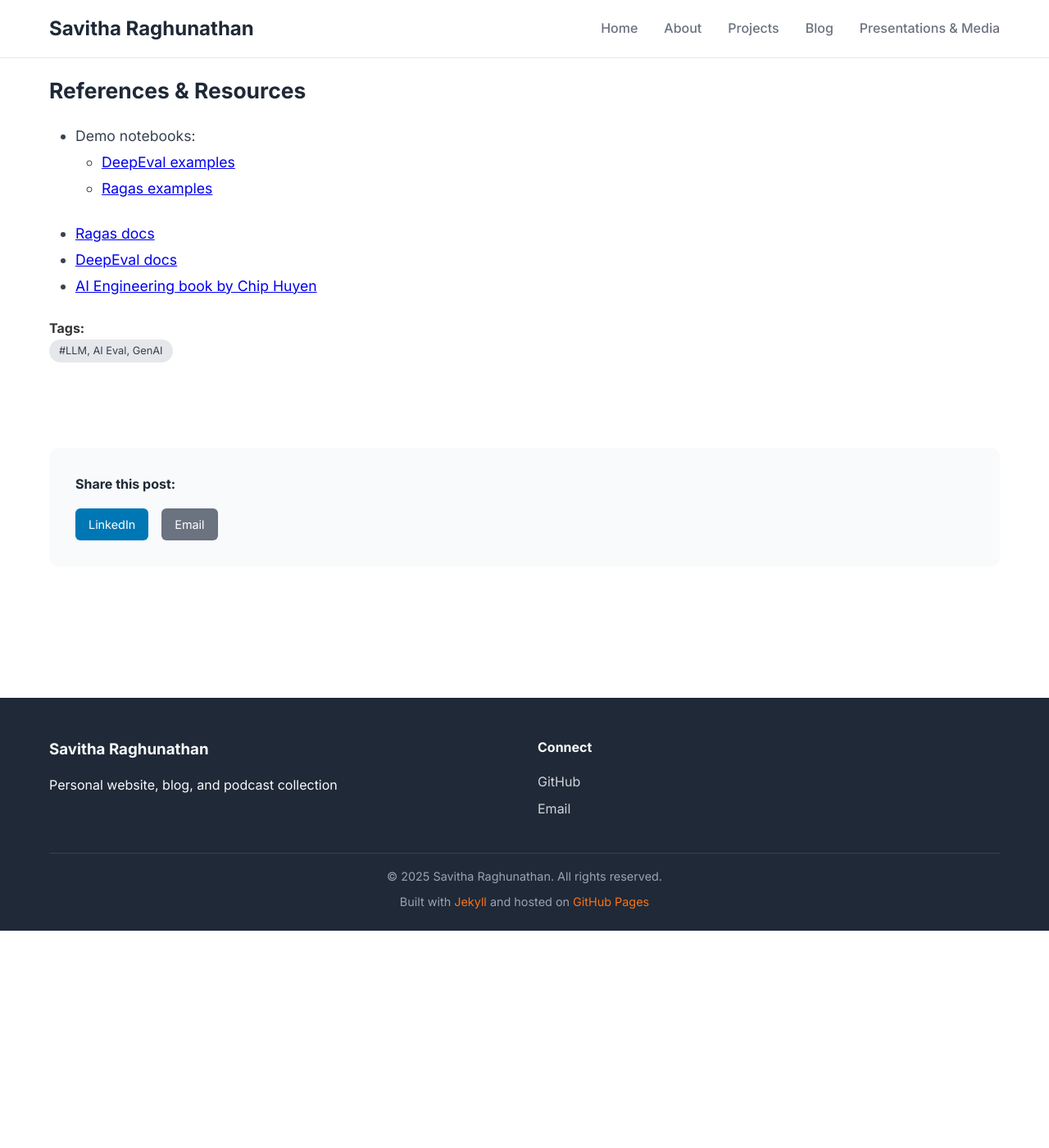
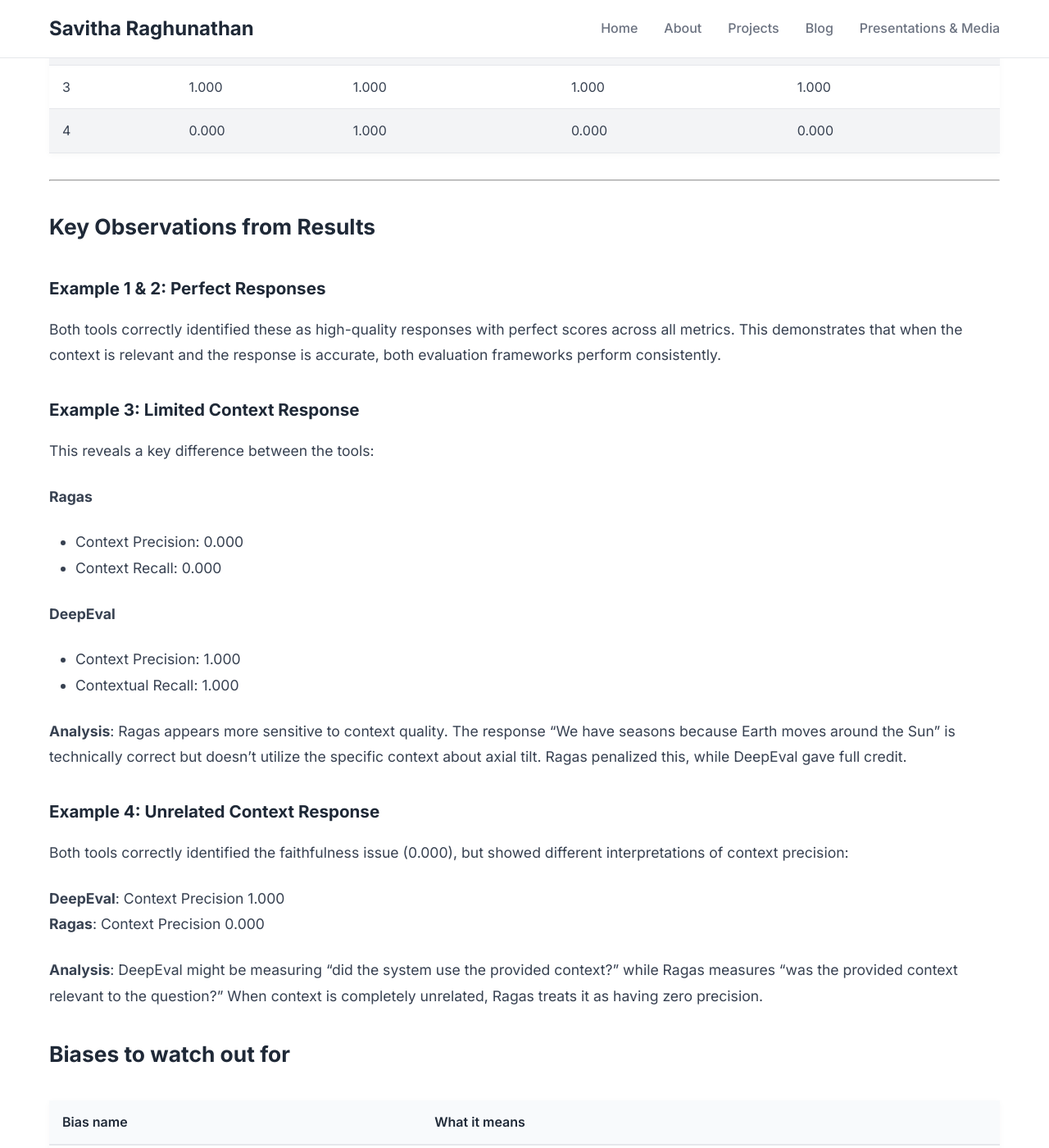
Before and after one commit to savitharaghunathan/savitharaghunathan.github.io, a Jekyll site: the page built from _posts/2025-07-14-ai_eval.md, in a window 1280 px wide and 1400 px high, scrolled down 4151 px. Shown: the whole window at 82% size. Built offline with Jekyll 4.4.1, drawn with Linux system fonts in a browser that asks for light colours; before the commit the page ends 5286 px from its top, so only the background shows below that; some of the changed text lies outside the part shown.

Commit message:
update blog

````diff
--- a/_posts/2025-07-14-ai_eval.md
+++ b/_posts/2025-07-14-ai_eval.md
@@ -35,12 +35,24 @@ For this post, we’ll be considering two tools to assess exactly these qualitie
 
 [Ragas](https://github.com/explodinggradients/ragas) is a Python library designed mainly for evaluating **RAG (retrieval-augmented generation)** systems. It offers metrics like:
 
-* `faithfulness`
-* `context_precision`
-* `context_recall`
-* `answer_relevancy`
+* `faithfulness` - Measures if the generated answer is faithful to the provided context
+* `context_precision` - Evaluates how much of the retrieved context is relevant to the question
+* `context_recall` - Measures how much of the relevant context was actually retrieved
+* `answer_relevancy` - Assesses if the answer is relevant to the user's question
 
-It uses LLM-as-a-judge under the hood, sending structured prompts to models like GPT-4.
+
+```python
+from ragas import evaluate
+from ragas.metrics import faithfulness, context_precision, context_recall, answer_relevancy
+
+# Evaluate
+results = evaluate(
+    dataset=your_dataset,
+    metrics=[faithfulness, context_precision, context_recall, answer_relevancy]
+)
+```
+
+It uses LLM-as-a-judge under the hood, sending structured prompts to models like GPT-4, and supports multiple evaluation models including local models.
 
 ### **DeepEval**
 
@@ -50,12 +62,31 @@ It uses LLM-as-a-judge under the hood, sending structured prompts to models like
 * Use `.measure()` to get scores or `assert_test()` to enforce quality thresholds in CI/CD.
 
 It supports metrics like:
+* `faithfulness`
+* `context_precision`
+* `context_recall`
+* `answer_relevancy`
 
-* `FaithfulnessMetric`
-* `ContextualPrecisionMetric`
-* `AnswerRelevancyMetric`
-* plus `GEval` for writing your own natural language correctness checks.
+```python
+from deepeval import LLMTestCase
+from deepeval.metrics import FaithfulnessMetric, ContextualPrecisionMetric, AnswerRelevancyMetric, ContextualRecallMetric
 
+# Create test case
+test_case = LLMTestCase(
+    input="Your question",
+    actual_output="LLM response",
+    expected_output="Expected response",
+    retrieval_context=["context1", "context2"]
+)
+
+# Measure individual metrics
+faithfulness = FaithfulnessMetric().measure(test_case)
+context_precision = ContextualPrecisionMetric().measure(test_case)
+answer_relevancy = AnswerRelevancyMetric().measure(test_case)
+contextual_recall = ContextualRecallMetric().measure(test_case)
+```
+
+**Note**: DeepEval also supports RAGAS metrics through their `RagasMetric` class, which provides four RAGAS metrics (answer relevancy, faithfulness, contextual precision, and contextual recall).
 
 ---
 
@@ -87,16 +118,41 @@ Below are the aggregated scores each tool produced for the four examples. Higher
 
 ### DeepEval Scores
 
-| Example | Faithfulness | Context Precision | Answer Relevancy |
-| ------- | ------------ | ----------------- | ---------------- |
-| 1       | 1.000        | 1.000             | 1.000            |
-| 2       | 1.000        | 1.000             | 1.000            |
-| 3       | 1.000        | 1.000             | 1.000            |
-| 4       | 0.000        | 1.000             | 0.000            |
-
-*Note: DeepEval does not expose a ****`context_recall`**** metric by default.*
+| Example | Faithfulness | Context Precision | Answer Relevancy | Contextual Recall |
+| ------- | ------------ | ----------------- | ---------------- | ----------------- |
+| 1       | 1.000        | 1.000             | 1.000            | 1.000             |
+| 2       | 1.000        | 1.000             | 1.000            | 1.000             |
+| 3       | 1.000        | 1.000             | 1.000            | 1.000             |
+| 4       | 0.000        | 1.000             | 0.000            | 0.000             |
 
 ---
+
+## Key Observations from Results
+
+### Example 1 & 2: Perfect Responses
+Both tools correctly identified these as high-quality responses with perfect scores across all metrics. This demonstrates that when the context is relevant and the response is accurate, both evaluation frameworks perform consistently.
+
+### Example 3: Limited Context Response
+This reveals a key difference between the tools:
+
+**Ragas**
+- Context Precision: 0.000
+- Context Recall: 0.000
+
+**DeepEval**
+- Context Precision: 1.000
+- Contextual Recall: 1.000
+
+**Analysis**: Ragas appears more sensitive to context quality. The response "We have seasons because Earth moves around the Sun" is technically correct but doesn't utilize the specific context about axial tilt. Ragas penalized this, while DeepEval gave full credit.
+
+### Example 4: Unrelated Context Response
+Both tools correctly identified the faithfulness issue (0.000), but showed different interpretations of context precision:
+
+**DeepEval**: Context Precision 1.000
+**Ragas**: Context Precision 0.000
+
+**Analysis**:  DeepEval might be measuring "did the system use the provided context?" while Ragas measures "was the provided context relevant to the question?" When context is completely unrelated, Ragas treats it as having zero precision.
+
 
 ## Biases to watch out for
 
````
Also changed, not shown: other parts of _posts/2025-07-14-ai_eval.md (+0 -11 lines).
